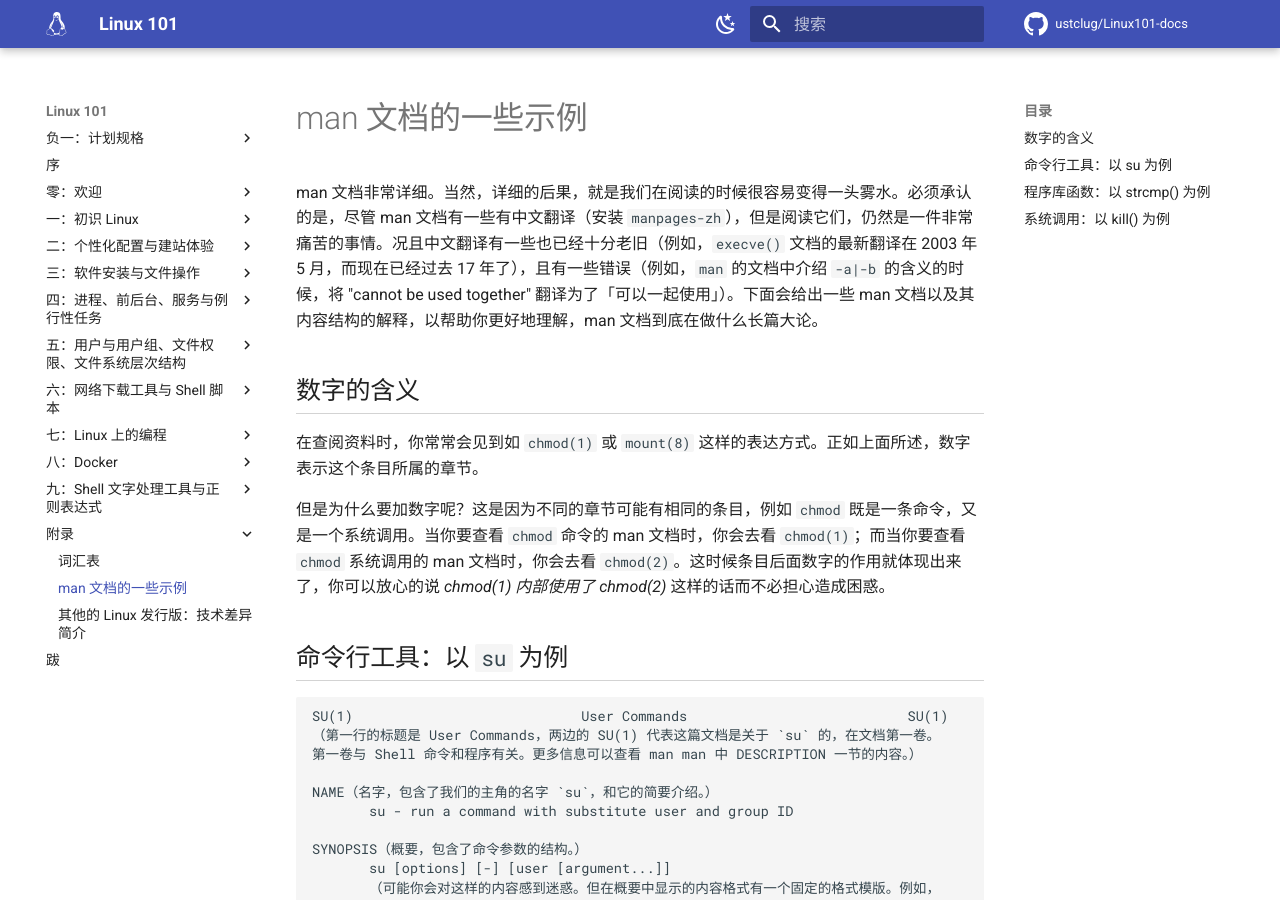
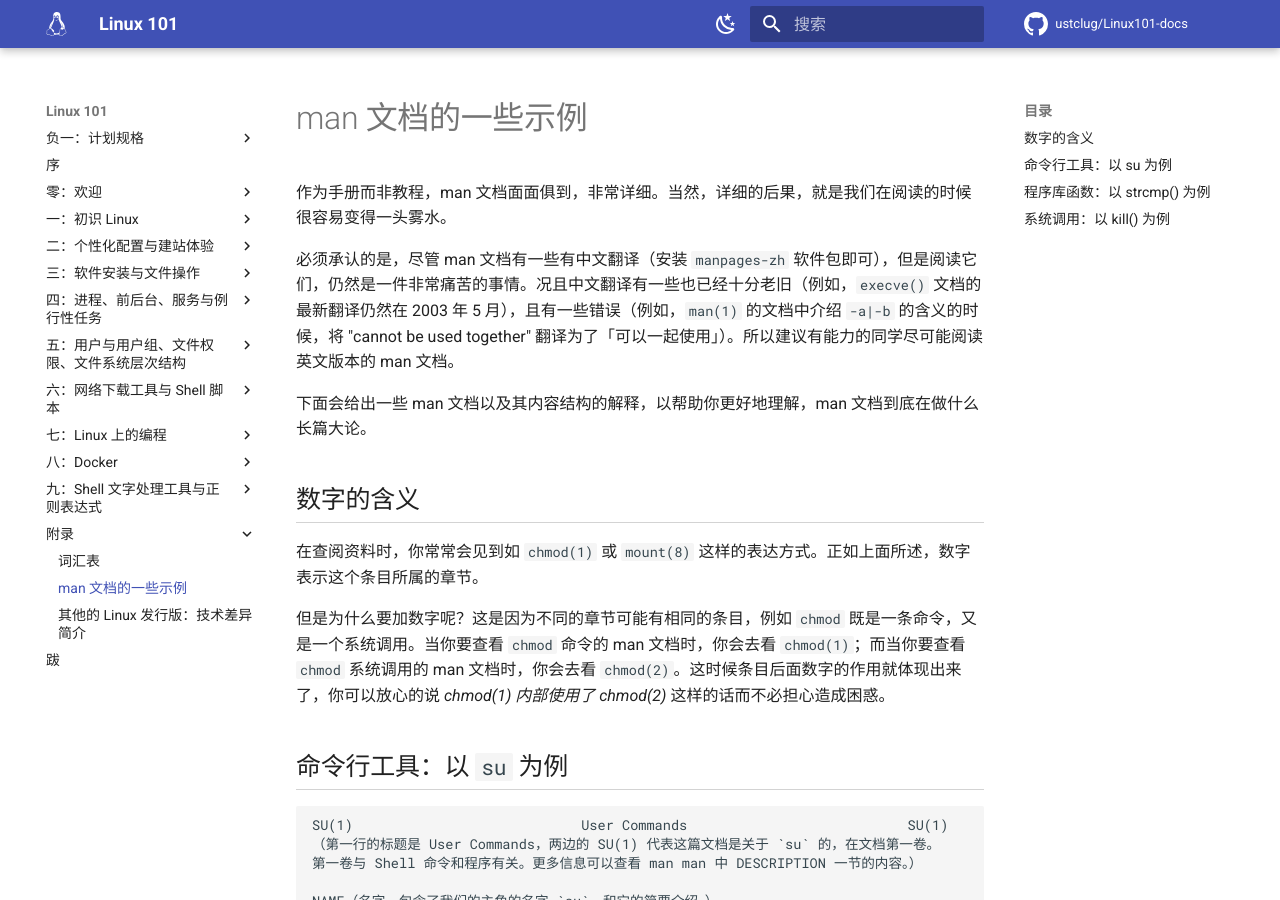
Before and after one commit to ustclug/Linux101-docs, an MkDocs documentation site: the page built from docs/Appendix/man.md, in a window 1280 px wide and 900 px high. Built offline with MkDocs 1.6.1 and Material for MkDocs 9.7.7, drawn with Linux system fonts in a browser that asks for light colours; comment, search, counter and statistics services are not loaded.

Commit message:
proofread: heading part of appendix/man.md

```diff
--- a/docs/Appendix/man.md
+++ b/docs/Appendix/man.md
@@ -1,6 +1,10 @@
 # man 文档的一些示例
 
-man 文档非常详细。当然，详细的后果，就是我们在阅读的时候很容易变得一头雾水。必须承认的是，尽管 man 文档有一些有中文翻译（安装 `manpages-zh`），但是阅读它们，仍然是一件非常痛苦的事情。况且中文翻译有一些也已经十分老旧（例如，`execve()` 文档的最新翻译在 2003 年 5 月，而现在已经过去 17 年了），且有一些错误（例如，`man` 的文档中介绍 `-a|-b` 的含义的时候，将 "cannot be used together" 翻译为了「可以一起使用」）。下面会给出一些 man 文档以及其内容结构的解释，以帮助你更好地理解，man 文档到底在做什么长篇大论。
+作为手册而非教程，man 文档面面俱到，非常详细。当然，详细的后果，就是我们在阅读的时候很容易变得一头雾水。
+
+必须承认的是，尽管 man 文档有一些有中文翻译（安装 `manpages-zh` 软件包即可），但是阅读它们，仍然是一件非常痛苦的事情。况且中文翻译有一些也已经十分老旧（例如，`execve()` 文档的最新翻译仍然在 2003 年 5 月），且有一些错误（例如，`man(1)` 的文档中介绍 `-a|-b` 的含义的时候，将 "cannot be used together" 翻译为了「可以一起使用」）。所以建议有能力的同学尽可能阅读英文版本的 man 文档。
+
+下面会给出一些 man 文档以及其内容结构的解释，以帮助你更好地理解，man 文档到底在做什么长篇大论。
 
 ## 数字的含义 {#man-sections}
 
```
